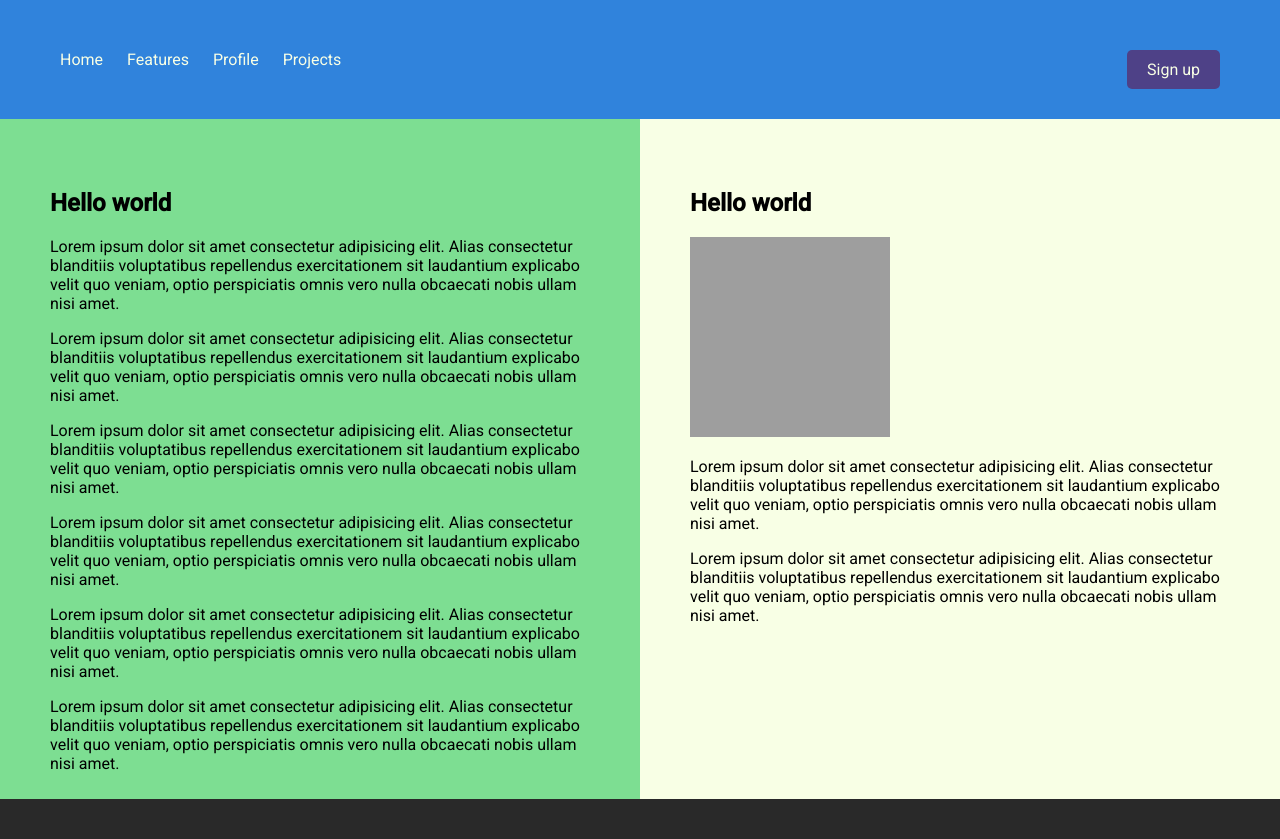
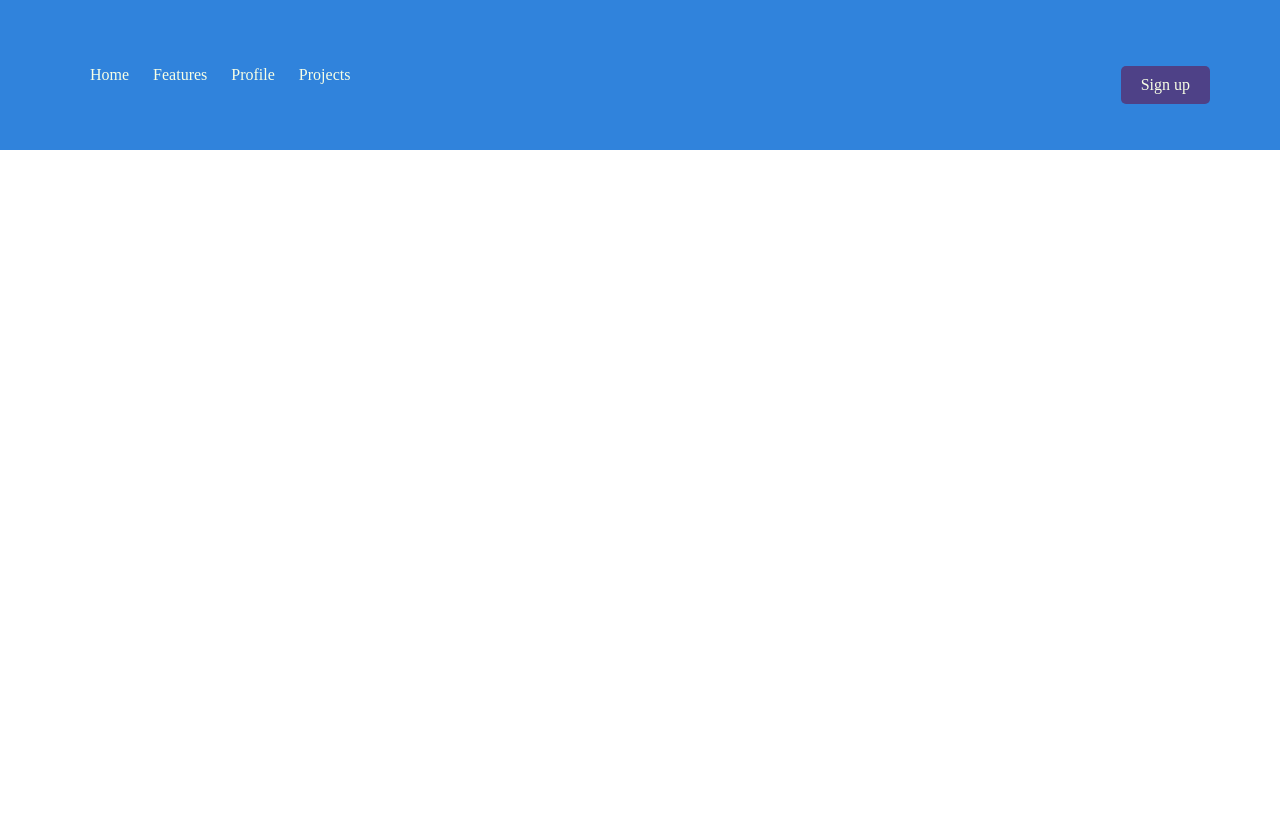
Before and after one commit to kodiraonica/workshop_31_05, a plain HTML site: page index.html in a window 1280 px wide. After the commit the page ends 800 px from the top, so only its background shows below. Drawn offline with Linux system fonts and the light colour scheme; grey boxes are pictures that could not be loaded.

```diff
--- a/index.html
+++ b/index.html
@@ -1,67 +1,18 @@
 <!DOCTYPE html>
-<html lang="en">
-<head>
-    <meta charset="UTF-8">
-    <meta http-equiv="X-UA-Compatible" content="IE=edge">
-    <meta name="viewport" content="width=device-width, initial-scale=1.0">
-    <link rel="preconnect" href="https://fonts.googleapis.com">
-    <link rel="preconnect" href="https://fonts.gstatic.com" crossorigin>
-    <link href="https://fonts.googleapis.com/css2?family=Roboto:wght@400;500&display=swap" rel="stylesheet">
-    <link rel="stylesheet" href="main.css">
-    <title>Isprobaj kodiranje</title>
-</head>
-<body>
+<html>
+ <head>
+    <title>Prva radionica</title>
+    <link rel="stylesheet" href="main.css" />
+ </head>
+ <body>
     <nav>
         <ul>
             <li>Home</li>
             <li>Features</li>
             <li>Profile</li>
             <li>Projects</li>
-            <li class="btn-signup" id="btn-signup">Sign up</li>
+            <li class="btn-signup">Sign up</li>
         </ul>
     </nav>
-
-    <main>
-        <aside>
-            <section>
-                <h2>Hello world</h2>
-
-                <p>Lorem ipsum dolor sit amet consectetur adipisicing elit. Alias consectetur blanditiis voluptatibus repellendus exercitationem sit laudantium explicabo velit quo veniam, optio perspiciatis omnis vero nulla obcaecati nobis ullam nisi amet.</p>
-
-                <p>Lorem ipsum dolor sit amet consectetur adipisicing elit. Alias consectetur blanditiis voluptatibus repellendus exercitationem sit laudantium explicabo velit quo veniam, optio perspiciatis omnis vero nulla obcaecati nobis ullam nisi amet.</p>
-                <p>Lorem ipsum dolor sit amet consectetur adipisicing elit. Alias consectetur blanditiis voluptatibus repellendus exercitationem sit laudantium explicabo velit quo veniam, optio perspiciatis omnis vero nulla obcaecati nobis ullam nisi amet.</p>
-                <p>Lorem ipsum dolor sit amet consectetur adipisicing elit. Alias consectetur blanditiis voluptatibus repellendus exercitationem sit laudantium explicabo velit quo veniam, optio perspiciatis omnis vero nulla obcaecati nobis ullam nisi amet.</p>
-                <p>Lorem ipsum dolor sit amet consectetur adipisicing elit. Alias consectetur blanditiis voluptatibus repellendus exercitationem sit laudantium explicabo velit quo veniam, optio perspiciatis omnis vero nulla obcaecati nobis ullam nisi amet.</p>
-                <p>Lorem ipsum dolor sit amet consectetur adipisicing elit. Alias consectetur blanditiis voluptatibus repellendus exercitationem sit laudantium explicabo velit quo veniam, optio perspiciatis omnis vero nulla obcaecati nobis ullam nisi amet.</p>
-            </section>
-        </aside>
-
-        <aside>
-            <section>
-                <h2>Hello world</h2>
-
-                <img src="https://picsum.photos/200" />
-
-                <p>Lorem ipsum dolor sit amet consectetur adipisicing elit. Alias consectetur blanditiis voluptatibus repellendus exercitationem sit laudantium explicabo velit quo veniam, optio perspiciatis omnis vero nulla obcaecati nobis ullam nisi amet.</p>
-
-                <p>Lorem ipsum dolor sit amet consectetur adipisicing elit. Alias consectetur blanditiis voluptatibus repellendus exercitationem sit laudantium explicabo velit quo veniam, optio perspiciatis omnis vero nulla obcaecati nobis ullam nisi amet.</p>
-
-            </section>
-        </aside>
-    </main>
-
-    <footer></footer>
-
-    <section class="modal" id="modal">
-        <button class="btn-close" id="btn-close">x</button>
-        <h2>Sign up below</h2>
-        <form action="">
-            <input type="email" name="email" placeholder="Tvoj email" id="">
-            <input type="password" name="password" placeholder="Tvoja lozinka"  id="">
-
-            <input type="submit" value="Sign up" class="btn-signup">
-        </form>
-    </section>
-    <script src="main.js"></script>
 </body>
 </html>
--- a/main.css
+++ b/main.css
@@ -1,116 +1,25 @@
-/*
-https://coolors.co/4e4187-3083dc-f8ffe5-7dde92-2ebfa5
-*/
-:root {
-    --dark-slate-blue: #4e4187ff;
-    --bleu-de-france: #3083dcff;
-    --light-yellow: #f8ffe5ff;
-    --light-green: #7dde92ff;
-    --keppel: #2ebfa5ff;
-}
-
-* {
-    box-sizing: border-box;
-}
-
-html, body {
-    margin: 0;
-    font-family: 'Roboto', sans-serif;
-    height: 100%;
-}
-
 nav {
-    background-color: var(--bleu-de-france);
+    background-color: #3083DC;
     padding: 50px;
 }
 
-nav ul {
-    margin-top: 0;
-    margin-bottom: 0;
-    padding-left: 0;
+li {
+    display: inline-block;
+    color: #F8FFE5;
+    margin-right: 20px;
 }
 
-nav li {
-    display: inline-block;
-    color: var(--light-yellow);
-    margin: 0 10px;
-    border-radius: 5px;
-    cursor: pointer;
+body {
+    margin: 0;
 }
 
 .btn-signup {
-    background-color: var(--dark-slate-blue);
-    padding: 10px 20px;
+    background-color: #4E4187;
+    padding-top:10px;
+    padding-bottom: 10px;
+    padding-left: 20px;
+    padding-right: 20px;
+    border-radius: 5px;
     float: right;
+    cursor: pointer;
 }
-
-main {
-    display: flex;
-    align-items: stretch;
-    height: calc(100% - 120px);
-}
-
-aside {
-    min-width: 50%;
-}
-
-section {
-    padding: 50px;
-}
-
-aside:first-child {
-    background-color: var(--light-green);
-}
-
-aside:nth-child(2) {
-    background-color: var(--light-yellow);
-    color:#000;
-}
-
-footer {
-    background-color: #292929;
-    padding: 20px;
-}
-
-.modal {
-    position: absolute;
-    left: 0;
-    right: 0;
-    margin: 0 auto;
-    width: 500px;
-    top: 50%;
-    transform: translateY(-50%);
-    background-color: var(--keppel);
-    display: none;
-}
-
-.modal h2 {
-    margin-top: 0;
-}
-
-.btn-close {
-    background-color: #000;
-    color:white;
-    border: none;
-    position: absolute;
-    top: 0;
-    left: 0;
-    cursor: pointer;
-    padding: 5px 15px;
-}
-
-input {
-    display: block;
-    margin: 0 auto;
-    padding: 10px;
-    margin-bottom: 10px;
-    width: 100%;
-}
-
-input[type="submit"] {
-    float: none;
-    border: none;
-    width: 100%;
-    cursor: pointer;
-    color: white;
-}
--- a/main.js
+++ /dev/null
@@ -1,9 +0,0 @@
-const signupButton = document.getElementById("btn-signup");
-signupButton.addEventListener("click", function(){
-    document.getElementById("modal").style.display = "block";
-});
-
-const closeButton = document.getElementById("btn-close");
-closeButton.addEventListener("click", function(){
-    document.getElementById("modal").style.display = "none";
-});
```
